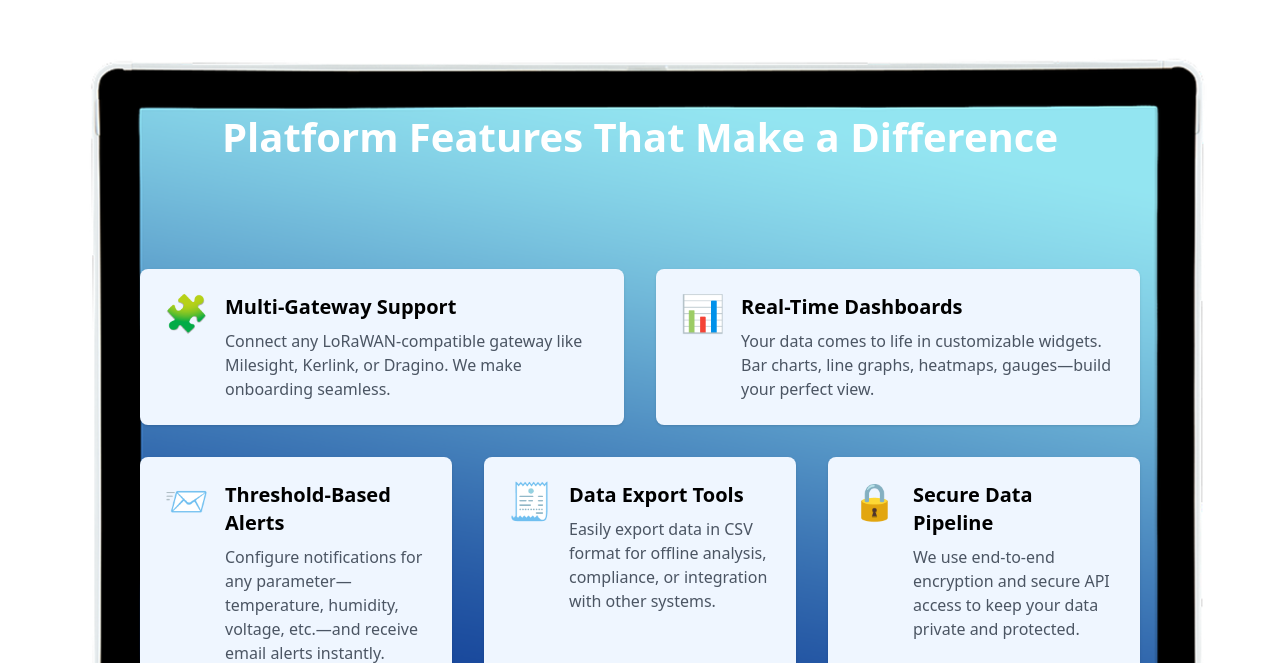
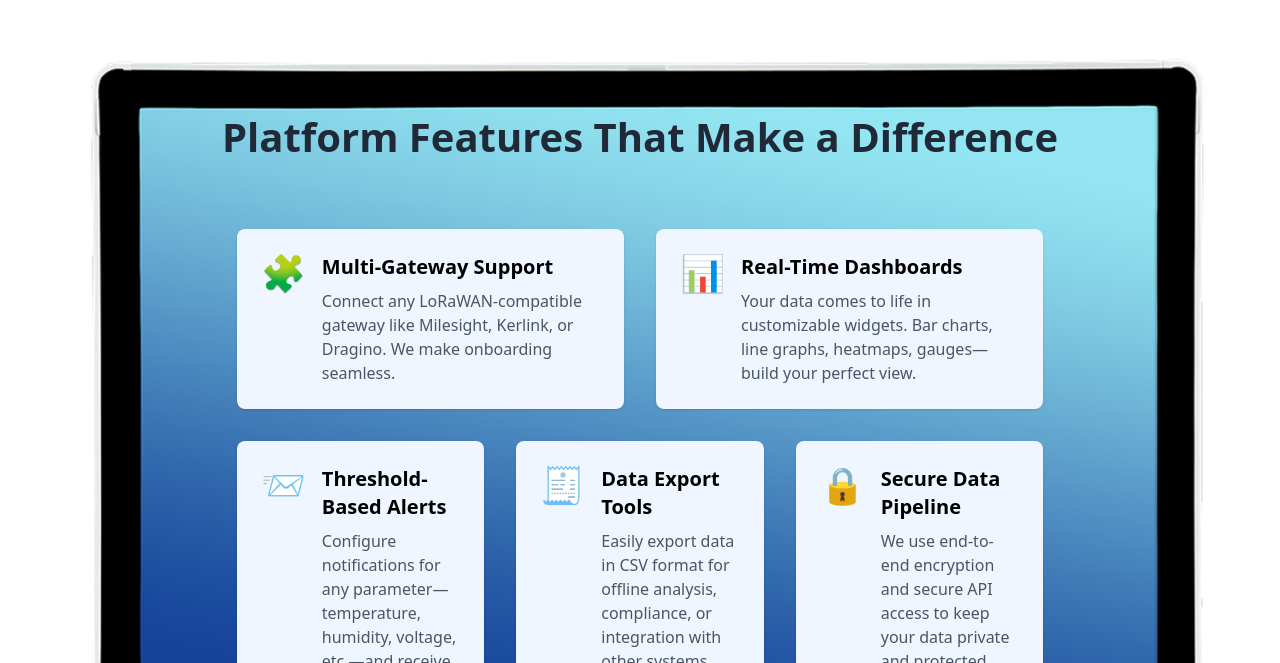
Before and after one commit to NovelAquatech/noveaq-website, a Next.js app: page /iot in a window 1280 px wide. Shown: the part 3177-3840 px from the top of the page. Built offline with nearby package versions, Linux system fonts and the light colour scheme.

Commit message:
Updated code for smaller screen & added contact page

```diff
--- /dev/null
+++ b/src/app/contact/page.tsx
@@ -0,0 +1,57 @@
+import Navbar from "../_components/navbar/navbar";
+import { getPageBySlug } from "@/lib/api";
+import FooterSection from "../_components/footer/footer";
+import PartnersCarousel from "../_components/partners/partner";
+import { Contact } from "@/types/contact";
+
+export default function ContactPage() {
+  const contactPage: Contact = getPageBySlug("contact.json");
+
+  return (
+    <main className="min-h-screen relative overflow-hidden">
+      <Navbar currentHref="/contact" />
+      {contactPage.sections.map((section) => (
+        <section className="px-6 md:px-24 py-16 md:py-32 gap-10 bg-gradient-to-b ">
+          <div className="container mx-auto">
+            <h2 className="text-4xl md:text-5xl font-bold text-gray-800 mb-14 text-center">
+              {section.title}
+            </h2>
+            <div className="mx-auto my-4 px-6 py-4 rounded-lg bg-blue-100 max-w-full md:max-w-2xl lg:max-w-[1000px]">
+              <p className="mb-8 mt-4 text-gray-600 text-center">
+                {section.descriptionBlock.description}
+              </p>
+              <ul className="space-y-2 text-sm mb-6">
+                {section.descriptionBlock.contactList.map((list) => (
+                  <li key={list.text} className="flex gap-2 items-start">
+                    <span>{list.emoji}</span>
+                    <span className="font-semibold">{list.text}</span>
+                  </li>
+                ))}
+              </ul>
+            </div>
+            <div className="mx-auto my-4  rounded-lg  max-w-full md:max-w-2xl lg:max-w-[90%]">
+              <iframe
+                className="mx-auto my-4  rounded-lg  max-w-full md:max-w-2xl lg:max-w-[90%]"
+                src={section.mapBlock.mapEmbed}
+                width="1000"
+                height="300"
+                loading="lazy"
+              ></iframe>
+            </div>
+            <div className="flex flex-col md:flex-row justify-center items-center gap-2 mt-6">
+              {section.imagesBlock.map((image) => (
+                <img
+                  src={image["office Image"]}
+                  alt="office"
+                  className="h-60 w-96 object-contain mx-auto rounded-xl"
+                />
+              ))}
+            </div>
+          </div>
+        </section>
+      ))}
+      <PartnersCarousel />
+      <FooterSection />
+    </main>
+  );
+}
--- a/src/app/iot/page.tsx
+++ b/src/app/iot/page.tsx
@@ -218,28 +218,27 @@ const KeyFeaturesSection = ({
   section: SectionsItem;
 }) => {
   return (
-    <section
-      className="px-16 md:px-24 py-16 md:py-32 gap-10 relative mx-auto"
-      id={keyFeaturesSection.id}
-      style={
-        keyFeaturesSection.image
-          ? {
+    <section className="relative px-6 md:px-24 py-16 md:py-32">
+      {/* Background Image (only visible on md+) */}
+      <div className="hidden md:block absolute inset-0">
+        <div
+          className="w-full h-full"
+          style={{
             backgroundImage: `url(${keyFeaturesSection.image})`,
             backgroundSize: "cover",
             backgroundPosition: "center",
             backgroundRepeat: "no-repeat",
             minHeight: "700px",
             height: "1000px",
-            }
-          : undefined
-      }
-    >
-      <h2 className="text-4xl md:text-5xl font-bold text-white mb-20 text-center">
+          }}
+        />
+      </div>
+      <h2 className=" relative text-4xl md:text-5xl font-bold text-white sm:text-gray-800 mb-10 text-center">
         {keyFeaturesSection.title}
       </h2>
 
-      <div className="container mx-auto rounded-xl p-8 justify-items-center">
-        <div className="grid grid-cols-1 md:grid-cols-2 gap-8 mb-8 w-[1000px] ">
+      <div className="container relative mx-auto rounded-xl p-8 justify-items-center w-4/5">
+        <div className="grid grid-cols-1 md:grid-cols-2 gap-8 mb-8">
           {keyFeaturesSection.features
             ?.slice(0, 2)
             .map((feature: FeaturesItem, index: number) => (
@@ -257,13 +256,13 @@ const KeyFeaturesSection = ({
               </div>
             ))}
         </div>
-        <div className="grid grid-cols-1 md:grid-cols-3 gap-8 w-[1000px] ">
+        <div className="grid grid-cols-1 md:grid-cols-3 gap-8">
           {keyFeaturesSection.features
             ?.slice(2, 5)
             .map((feature: FeaturesItem, index: number) => (
               <div
                 key={index}
-                className="flex items-start space-x-4 bg-blue-50 rounded-lg p-6 shadow "
+                className="flex items-start space-x-4 bg-blue-50 rounded-lg p-6 shadow"
               >
                 <div className="text-4xl flex-shrink-0">{feature.emoji}</div>
                 <div>
```
Lines whose indentation alone changed are shown as unchanged.
